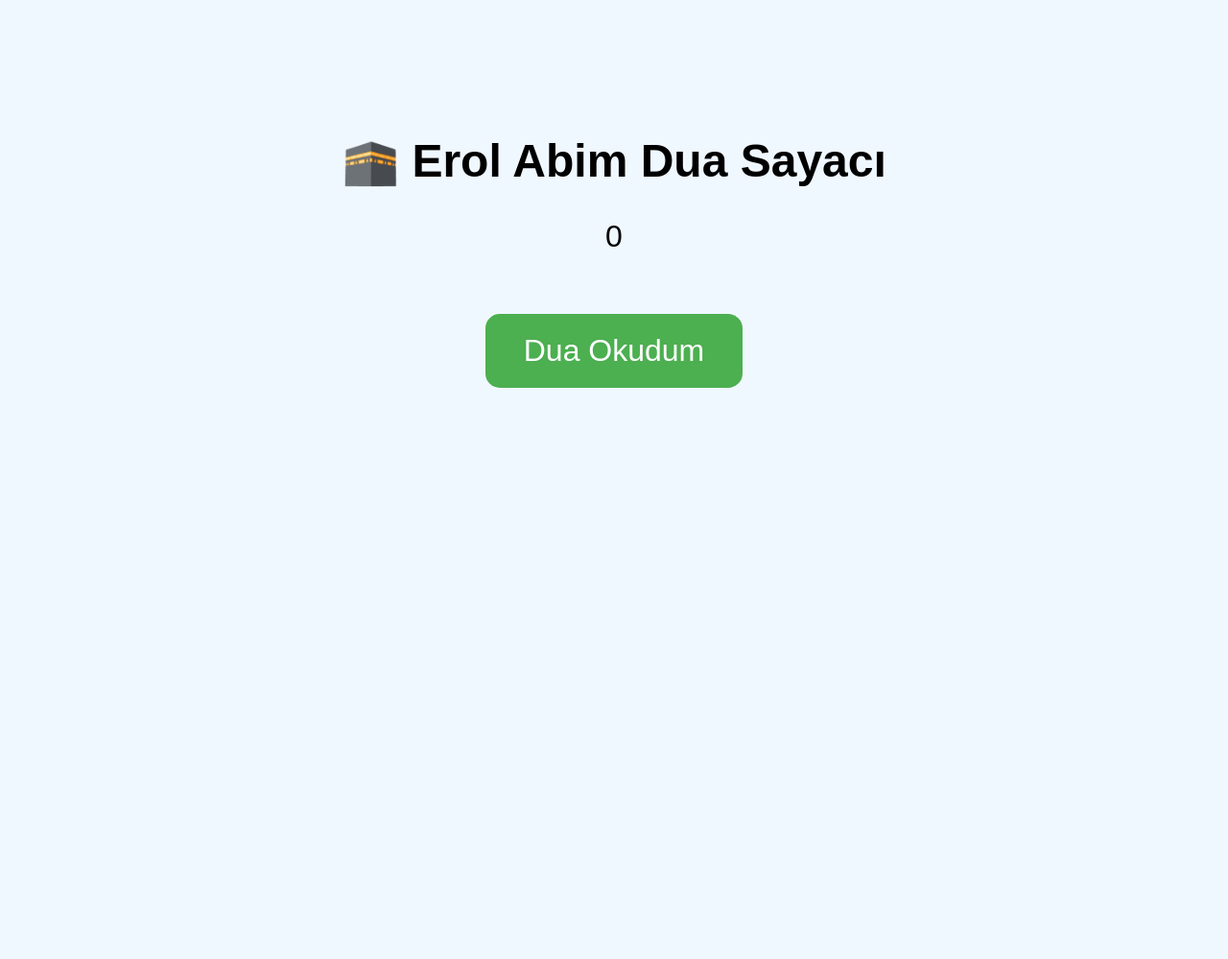
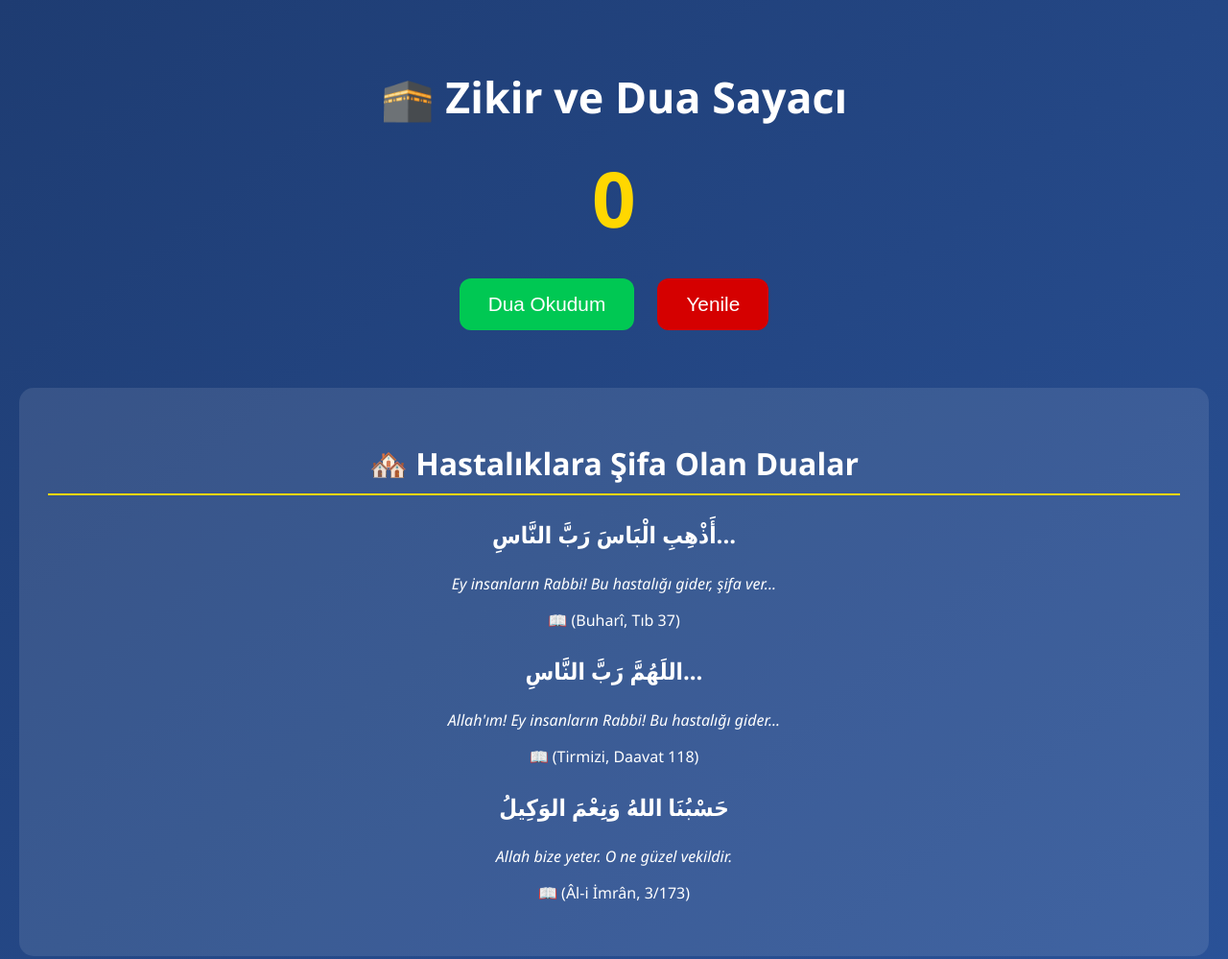
Before and after one commit to wlorez/erol-abime-dua, a plain HTML site: page index.html in a window 1280 px wide. Shown: the top 999 px of the page at 96% size. Before the commit the page ends 800 px from the top, so only its background shows below. Drawn offline with Linux system fonts and the light colour scheme.

Commit message:
Son Hali

```diff
--- a/index.html
+++ b/index.html
@@ -2,50 +2,144 @@
 <html lang="tr">
 <head>
   <meta charset="UTF-8">
-  <title> Erol Abim Dua Sayacı</title>
+  <meta name="viewport" content="width=device-width, initial-scale=1.0">
+  <title>Dua Sayacı</title>
   <style>
     body {
-      font-family: Arial;
+      font-family: 'Segoe UI', Tahoma, Geneva, Verdana, sans-serif;
+      background: linear-gradient(to bottom right, #1e3c72, #2a5298);
+      color: #fff;
       text-align: center;
-      padding-top: 100px;
-      background-color: #f0f8ff;
+      padding: 40px 20px;
+      margin: 0;
     }
+
     h1 {
-      font-size: 3em;
+      font-size: 2.8em;
+      margin-bottom: 10px;
     }
+
+    #counter {
+      font-size: 5em;
+      font-weight: bold;
+      margin: 20px 0;
+      color: #FFD700;
+    }
+
     button {
+      font-size: 1.3em;
+      padding: 15px 30px;
+      margin: 10px;
+      border: none;
+      border-radius: 12px;
+      cursor: pointer;
+      transition: background-color 0.3s;
+    }
+
+    .btn-count {
+      background-color: #00c853;
+      color: #fff;
+    }
+    .btn-count:hover {
+      background-color: #009624;
+    }
+
+    .btn-reset {
+      background-color: #d50000;
+      color: #fff;
+    }
+    .btn-reset:hover {
+      background-color: #9b0000;
+    }
+
+    .dualar {
+      background-color: rgba(255, 255, 255, 0.1);
+      padding: 30px;
+      border-radius: 15px;
+      margin-top: 50px;
+    }
+
+    .dualar h2 {
       font-size: 2em;
-      padding: 20px 40px;
-      margin-top: 30px;
-      background-color: #4CAF50;
-      color: white;
-      border: none;
-      border-radius: 15px;
-      cursor: pointer;
+      border-bottom: 2px solid #FFD700;
+      margin-bottom: 20px;
+      padding-bottom: 10px;
     }
-    button:hover {
-      background-color: #45a049;
+
+    .dua {
+      margin-bottom: 25px;
     }
-    p {
-      font-size: 2em;
-      margin-top: 20px;
+    .arabic {
+      font-size: 1.5em;
+      font-weight: bold;
+    }
+    .meaning {
+      font-style: italic;
+    }
+
+    @media (max-width: 600px) {
+      h1 {
+        font-size: 2em;
+      }
+      #counter {
+        font-size: 3em;
+      }
+      button {
+        font-size: 1.1em;
+        padding: 12px 24px;
+      }
     }
   </style>
 </head>
 <body>
+  <h1>🕋 Zikir ve Dua Sayacı</h1>
+  <div id="counter">0</div>
+  <button class="btn-count" onclick="increaseCount()">Dua Okudum</button>
+  <button class="btn-reset" onclick="manualReset()">Yenile</button>
 
-  <h1>🕋 Erol Abim Dua Sayacı</h1>
-  <p id="counter">0</p>
-  <button onclick="increaseCount()">Dua Okudum</button>
+  <div class="dualar">
+    <h2>🏘️ Hastalıklara Şifa Olan Dualar</h2>
+    <div class="dua">
+      <p class="arabic">أَذْهِبِ الْبَاسَ رَبَّ النَّاسِ...
+      </p>
+      <p class="meaning">Ey insanların Rabbi! Bu hastalığı gider, şifa ver...</p>
+      <p>📖 (Buharî, Tıb 37)</p>
+    </div>
+
+    <div class="dua">
+      <p class="arabic">اللَهُمَّ رَبَّ النَّاسِ...
+      </p>
+      <p class="meaning">Allah'ım! Ey insanların Rabbi! Bu hastalığı gider...</p>
+      <p>📖 (Tirmizi, Daavat 118)</p>
+    </div>
+
+    <div class="dua">
+      <p class="arabic">حَسْبُنَا اللهُ وَنِعْمَ الوَكِيلُ
+      </p>
+      <p class="meaning">Allah bize yeter. O ne güzel vekildir.</p>
+      <p>📖 (Âl-i İmrân, 3/173)</p>
+    </div>
+  </div>
 
   <script>
-    let count = 0;
+    let count = parseInt(localStorage.getItem('count') || '0');
+    document.getElementById("counter").textContent = count;
 
     function increaseCount() {
       count++;
       document.getElementById("counter").textContent = count;
+      localStorage.setItem('count', count);
+
+      if (count === 100) {
+        alert("Allah okuduğun duaları kabul etsin.\nErol abim iyi olacak ınşallah.");
+      }
+    }
+
+    function manualReset() {
+      count = 0;
+      document.getElementById("counter").textContent = count;
+      localStorage.setItem('count', count);
     }
   </script>
-
 </body>
 </html>
```
